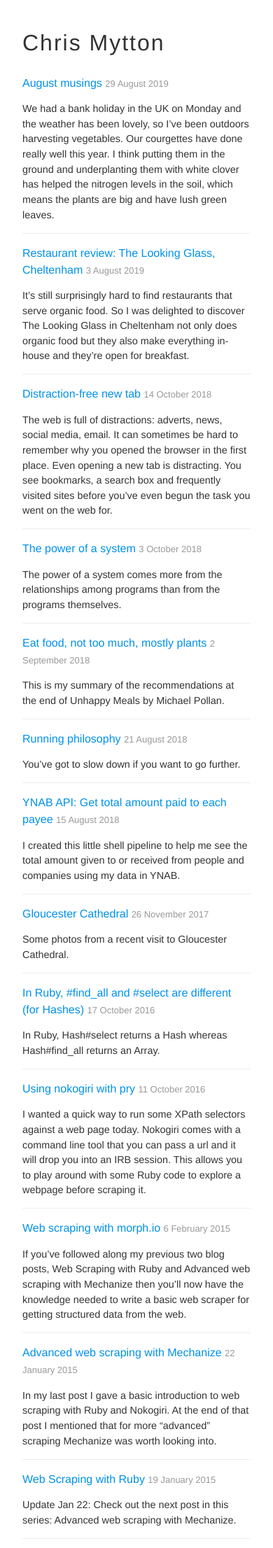
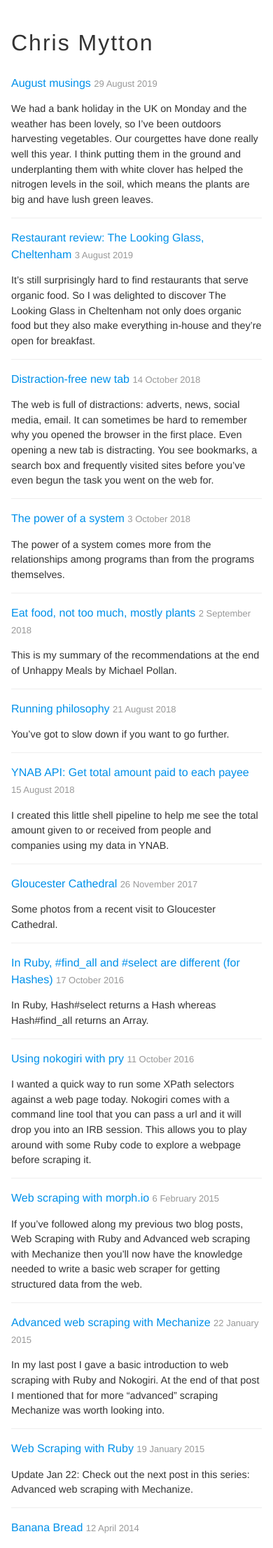
Before and after one commit to chrismytton/chrismytton.github.io, a Jekyll site: the page built from index.html, in a window 390 px wide. Shown: the top 2212 px of the page at 70% size. Built offline with Jekyll 4.4.1, drawn with Linux system fonts in a browser that asks for light colours.

Commit message:
Reduce container padding on mobile screens

```diff
--- a/_sass/_structure.scss
+++ b/_sass/_structure.scss
@@ -30,7 +30,7 @@ code {
   max-width: 39rem;
   padding: 1rem 3rem;
   @include narrow-screens {
-    padding: 1rem 2rem;
+    padding: 1rem;
   }
 }
 
```
